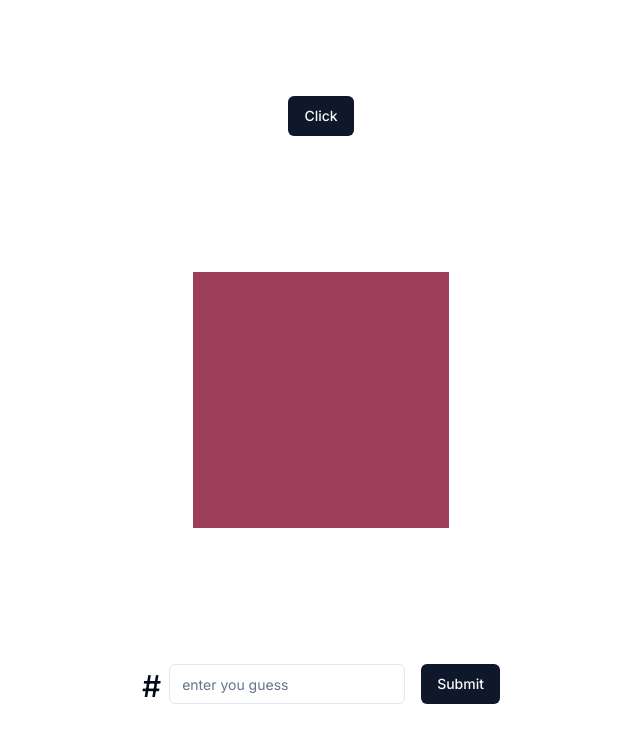
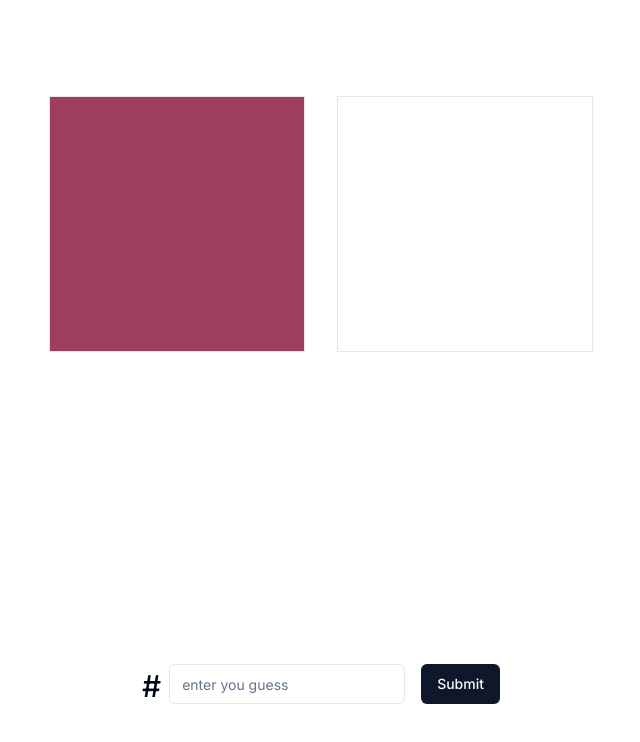
Before and after one commit to dipesh2508/color-hex-guessr, a Next.js app: page / in a window 1280 px wide. Shown: the top 742 px of the page, without its empty margins (319-959 px from the left). Built offline with nearby package versions, Linux system fonts and the light colour scheme.

Commit message:
feat:added user input color mapping and checking logic

```diff
--- a/src/app/page.tsx
+++ b/src/app/page.tsx
@@ -1,84 +1,113 @@
-"use client"
+"use client";
 import { Button } from "@/components/ui/button";
-import { useEffect, useState } from "react";
+import { use, useEffect, useState } from "react";
 import { getRandomHexColor } from "@/lib/helpers";
-import * as z from 'zod';
-import { zodResolver } from "@hookform/resolvers/zod"
+import * as z from "zod";
+import { zodResolver } from "@hookform/resolvers/zod";
 import { useForm } from "react-hook-form";
-import { Form, FormControl, FormDescription, FormField, FormItem, FormLabel, FormMessage } from "@/components/ui/form";
+import {
+  Form,
+  FormControl,
+  FormDescription,
+  FormField,
+  FormItem,
+  FormLabel,
+  FormMessage,
+} from "@/components/ui/form";
 import { Input } from "@/components/ui/input";
 
 const hexCodeSchema = z.object({
-  hexCode: z
-    .string()
-    .regex(/^[0-9a-fA-F]{6}$/, 'Invalid hex code.')
+  hexCode: z.string().regex(/^[0-9a-fA-F]{6}$/, "Invalid hex code."),
 });
 
 type FormData = z.infer<typeof hexCodeSchema>;
 
+interface ColorArray {
+  singleHex: string;
+  correct: boolean;
+}
+
 export default function Home() {
-  const [color, setColor] = useState<string>('#FFFFFF');
+  const [color, setColor] = useState<string>("#FFFFFF");
+  const [userColor, setUserColor] = useState<string>("");
+  const [colorArray, setColorArray] = useState<ColorArray[][]>();
 
   const form = useForm<FormData>({
     resolver: zodResolver(hexCodeSchema),
     defaultValues: {
-      hexCode: ''
-    }
+      hexCode: "",
+    },
   });
+
+  const { reset } = form;
 
   useEffect(() => {
     setColor(getRandomHexColor());
   }, []);
 
-  function handleClick(){
-    setColor(getRandomHexColor());
+  function checkHex(data: FormData):ColorArray[] {
+    const userHex = data.hexCode.toLowerCase();
+    const colorHex = color.toLowerCase().slice(1);
+    const colorArray:ColorArray[] = [];
+    for (let i = 0; i < 6; i++) {
+      const singleHex = userHex.slice(i, i + 1);
+      const correct = singleHex === colorHex.slice(i, i + 1);
+      colorArray.push({ singleHex, correct });
     }
-
-  function checkHex(data:FormData){
-    const userHex = data.hexCode.toLowerCase();
-    const results = color.split('').map((char, index) => {
-      const userChar = userHex[index];
-      if (userChar === char) {
-        return { status: 'correct', char: userChar };
-      } else if (userChar < char) {
-        return { status: 'less', char: userChar };
-      } else {
-        return { status: 'more', char: userChar };
-      }
-    });
+    return colorArray;
   }
 
   const onSubmit = (data: FormData) => {
-    checkHex(data);
+    const results = checkHex(data);
+    // add the array to the map state
+    setColorArray((prev) => {
+      if (!prev) {
+        return [results];
       }
+      return [...prev, results];
+    });
+
+    console.log(colorArray);
+    setUserColor("#" + data.hexCode);
+    reset();
+  };
 
   return (
     <main className="flex min-h-screen flex-col items-center justify-between p-24">
-      <Button onClick={handleClick}>Click</Button>
-      <div className="size-64 flex items-center justify-center" style={{ backgroundColor: color }}>
+      <div className="flex flex-row gap-8">
+        <div
+          className="size-64 flex items-center justify-center border"
+          style={{ backgroundColor: color }}
+        ></div>
+        {/* user color box */}
+        <div
+          className="size-64 flex items-center justify-center border"
+          style={{ backgroundColor: userColor }}
+        ></div>
       </div>
       <Form {...form}>
-      <form onSubmit={form.handleSubmit(onSubmit)} className="flex flex-row space-x-4 items-end">
+        <form
+          onSubmit={form.handleSubmit(onSubmit)}
+          className="flex flex-row space-x-4 items-end"
+        >
           <FormField
             control={form.control}
             name="hexCode"
             render={({ field }) => (
               <FormItem className="flex flex-col space-x-2 items-end">
                 <div className="flex space-x-2 items-end">
-
                   <FormLabel className="text-3xl">#</FormLabel>
                   <FormControl>
                     <Input placeholder="enter you guess" {...field} />
                   </FormControl>
                 </div>
-              <FormMessage/>
+                <FormMessage />
               </FormItem>
             )}
           />
           <Button type="submit">Submit</Button>
         </form>
       </Form>
-
     </main>
   );
 }
```
Lines whose indentation alone changed are shown as unchanged.
